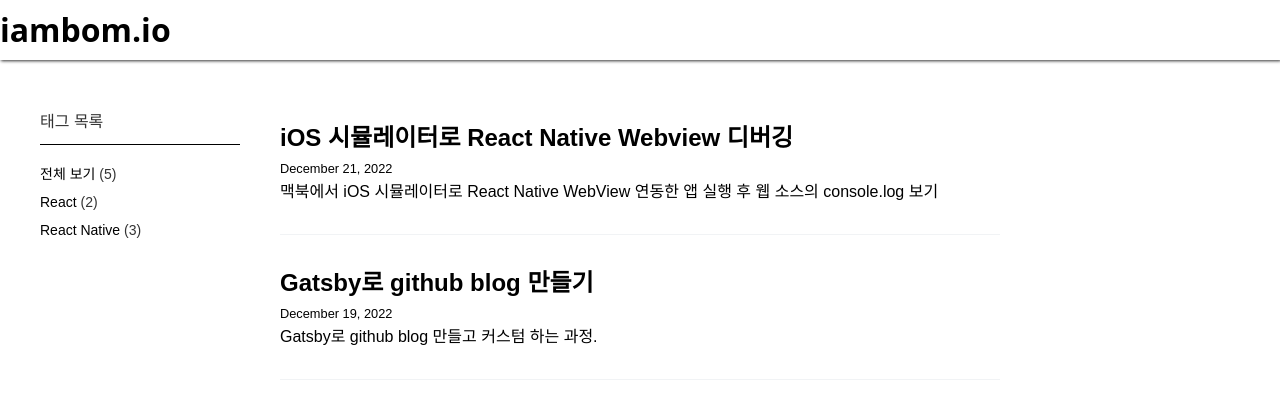
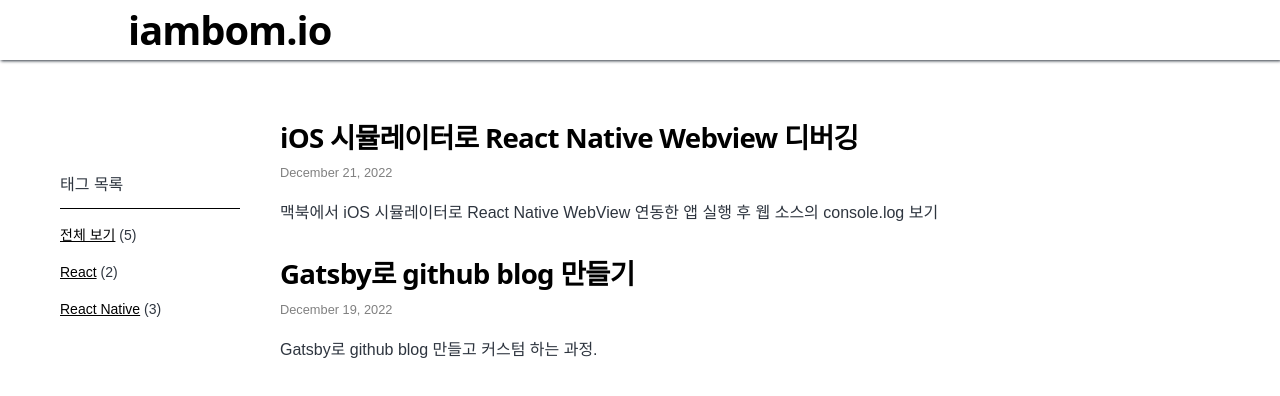
Before and after one commit to iambom/iambom.github.io, a Gatsby site: page / in a window 1280 px wide. Built offline with nearby package versions, Linux system fonts and the light colour scheme; Gatsby itself is replaced by a stand-in of ours.

Commit message:
UI style 수정

```diff
--- a/gatsby-browser.js
+++ b/gatsby-browser.js
@@ -4,7 +4,7 @@
 // normalize CSS across browsers
 import './src/normalize.css';
 // custom CSS styles
-// import "./src/style.css"
-import './src/reset.css';
+import './src/style.css';
+// import './src/reset.css';
 // Highlighting for code blocks
 import 'prismjs/themes/prism.css';
--- a/src/components/Header/index.tsx
+++ b/src/components/Header/index.tsx
@@ -6,7 +6,9 @@
   return (
     <Container>
       <Wrapper>
-        <Link to="/">{title}</Link>
+        <h1>
+          <Link to="/">{title}</Link>
+        </h1>
       </Wrapper>
     </Container>
   );
@@ -26,15 +28,12 @@
 `;
 
 const Wrapper = styled.div`
-  max-width: 1280px;
+  max-width: 1024px;
   margin: 0 auto;
-  line-height: 60px;
+  height: 100%;
 
-  a {
-    font-family: 'MontserratVariable', system-ui, -apple-system, BlinkMacSystemFont, 'Segoe UI', Roboto, 'Helvetica Neue', Arial,
-      'Noto Sans', sans-serif, 'Apple Color Emoji', 'Segoe UI Emoji', 'Segoe UI Symbol', 'Noto Color Emoji';
-    font-size: 32px;
-    color: #000;
-    font-weight: bold;
+  h1 {
+    margin: 0;
+    line-height: 60px;
   }
 `;
--- a/src/components/HomeTagsList/index.tsx
+++ b/src/components/HomeTagsList/index.tsx
@@ -27,10 +27,10 @@
 export default HomeTagsList;
 
 const Container = styled.div`
-  width: 200px;
+  width: 180px;
   position: absolute;
-  top: 20px;
-  left: 40px;
+  top: 50px;
+  left: -220px;
 
   p {
     width: 100%;
@@ -43,7 +43,7 @@
 const StyledUl = styled.ul`
   li {
     font-size: 14px;
-    line-height: 2;
+    list-style: none;
     a {
       color: black;
     }
--- a/src/components/Layout/index.tsx
+++ b/src/components/Layout/index.tsx
@@ -17,7 +17,7 @@
 
 const Container = styled.div`
   width: 100%;
-  max-width: 1280px;
+  max-width: 720px;
   margin: 0 auto;
   position: relative;
   padding-top: 90px;
--- a/src/components/PostsList/index.tsx
+++ b/src/components/PostsList/index.tsx
@@ -10,16 +10,22 @@
 
         return (
           <StyledLi key={post.fields.slug}>
-            <Link to={post.fields.slug} itemProp="url">
-              <h2>{title}</h2>
-              <small>{post.frontmatter.date}</small>
+            <article className="post-list-item">
+              <header>
+                <h2>
+                  <Link to={post.fields.slug} itemProp="url">
+                    {title}
+                  </Link>
+                </h2>
+                <small>{post.frontmatter.date}</small>
+              </header>
               <p
                 dangerouslySetInnerHTML={{
                   __html: post.frontmatter.description || post.excerpt,
                 }}
                 itemProp="description"
               />
-            </Link>
+            </article>
           </StyledLi>
         );
       })}
@@ -29,19 +35,22 @@
 
 export default PostsList;
 
-const Container = styled.div`
+const Container = styled.ul`
   background-color: white;
   width: 100%;
   max-width: 720px;
   margin: 0 auto;
+
+  small {
+    color: gray;
+  }
 `;
 
 const StyledLi = styled.li`
-  border-bottom: 1px solid #f1f3f5;
+  list-style: none;
 
   a {
     display: block;
-    padding: 30px 0;
     color: black;
   }
 `;
--- a/src/pages/index.js
+++ b/src/pages/index.js
@@ -26,7 +26,7 @@
 
   return (
     <Layout title={siteTitle}>
-      <Bio />
+      {/* <Bio /> */}
       <HomeTagsList />
       <PostsList posts={posts} />
       {/* <ol style={{ listStyle: `none` }}>
--- a/src/style.css
+++ b/src/style.css
@@ -1,7 +1,7 @@
 /* CSS Custom Properties Definitions */
 
 :root {
-  --maxWidth-none: "none";
+  --maxWidth-none: 'none';
   --maxWidth-xs: 20rem;
   --maxWidth-sm: 24rem;
   --maxWidth-md: 28rem;
@@ -10,9 +10,9 @@
   --maxWidth-2xl: 42rem;
   --maxWidth-3xl: 48rem;
   --maxWidth-4xl: 56rem;
-  --maxWidth-full: "100%";
+  --maxWidth-full: '100%';
   --maxWidth-wrapper: var(--maxWidth-2xl);
-  --spacing-px: "1px";
+  --spacing-px: '1px';
   --spacing-0: 0;
   --spacing-1: 0.25rem;
   --spacing-2: 0.5rem;
@@ -27,13 +27,11 @@
   --spacing-20: 5rem;
   --spacing-24: 6rem;
   --spacing-32: 8rem;
-  --fontFamily-sans: "MontserratVariable", system-ui, -apple-system,
-    BlinkMacSystemFont, "Segoe UI", Roboto, "Helvetica Neue", Arial, "Noto Sans",
-    sans-serif, "Apple Color Emoji", "Segoe UI Emoji", "Segoe UI Symbol",
-    "Noto Color Emoji";
-  --fontFamily-serif: "Merriweather", "Georgia", Cambria, "Times New Roman",
-    Times, serif;
-  --font-body: var(--fontFamily-serif);
+  --fontFamily-kr: 'Noto Sans KR', sans-serif;
+  --fontFamily-sans: 'MontserratVariable', system-ui, -apple-system, BlinkMacSystemFont, 'Segoe UI', Roboto, 'Helvetica Neue',
+    Arial, 'Noto Sans', sans-serif, 'Apple Color Emoji', 'Segoe UI Emoji', 'Segoe UI Symbol', 'Noto Color Emoji';
+  --fontFamily-serif: 'Merriweather', 'Georgia', Cambria, 'Times New Roman', Times, serif;
+  --font-body: var(--fontFamily-kr);
   --font-heading: var(--fontFamily-sans);
   --fontWeight-normal: 400;
   --fontWeight-bold: 700;
@@ -244,7 +242,7 @@
   padding: var(--spacing-10) var(--spacing-5);
 }
 
-.global-wrapper[data-is-root-path="true"] .bio {
+.global-wrapper[data-is-root-path='true'] .bio {
   margin-bottom: var(--spacing-20);
 }
 
```
